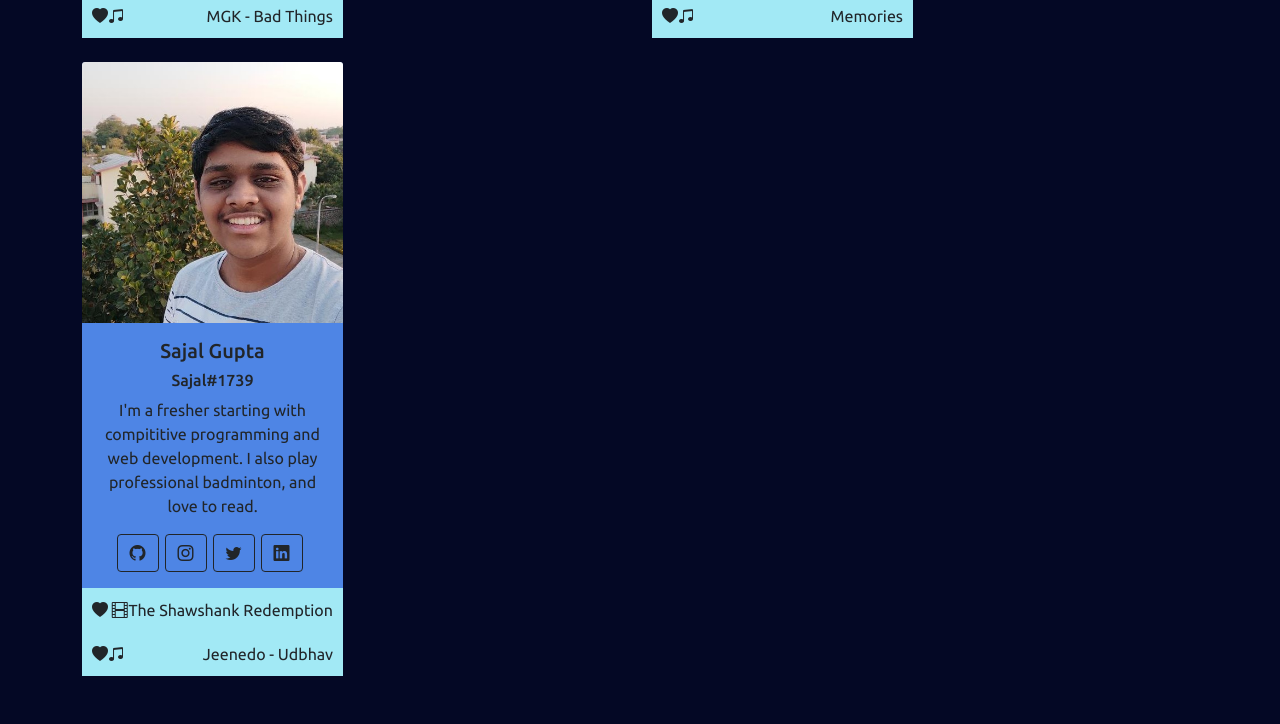
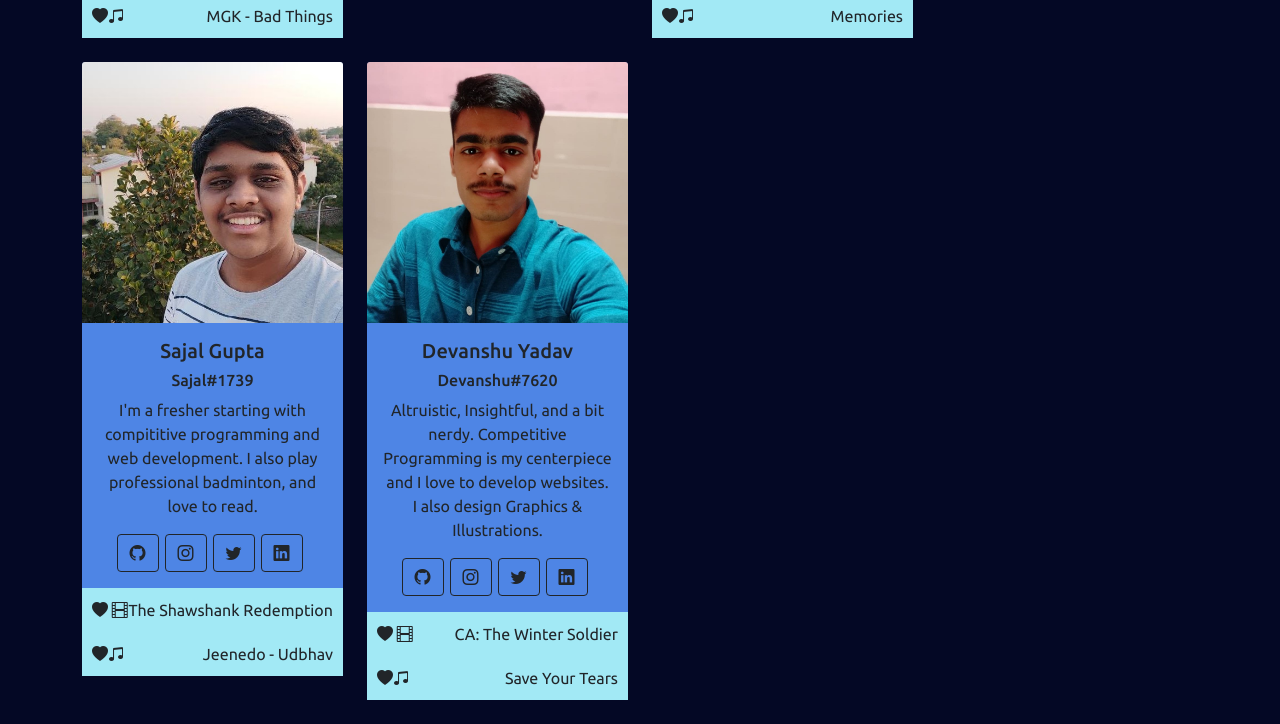
Before and after one commit to mizanxali/GWL-elecTRON, a plain HTML site: page index.html in a window 1280 px wide. Shown: the part 791-1515 px from the top of the page. Before the commit the page ends 1491 px from the top, so only its background shows below. Drawn offline with nearby package versions, Linux system fonts and the light colour scheme.

Commit message:
Added my card

```diff
--- a/index.html
+++ b/index.html
@@ -112,6 +112,24 @@
                     <div class="fav-song"><span><i class="bi bi-heart-fill"></i><i class="bi bi-music-note-beamed"></i></span><span>Jeenedo - Udbhav</span></div>
                 </div>
             </div>
+            <div class="col-sm-12 col-md-6 col-lg-4 col-xl-3 mb-4">
+                <div class="card member_card" style="width: 100%;">
+                    <img src="images/Devanshu.jpg" class="card-img-top">
+                    <div class="card-body">
+                      <h5 class="card-title">Devanshu Yadav</h5>
+                      <h6>Devanshu#7620</h6>
+                      <p class="card-text">Altruistic, Insightful, and a bit nerdy. Competitive Programming is my centerpiece and I love to develop websites. I also design Graphics & Illustrations.  </p>
+                      <div class="btn-group" role="group">
+                        <a href="https://github.com/devanshuyadav"><button type="button" class="btn btn-outline-dark"><i class="bi bi-github"></i></button></a>
+                        <a href="https://www.instagram.com/devanshuyadav16/"><button type="button" class="btn btn-outline-dark"><i class="bi bi-instagram"></i></button></a>
+                        <a href="https://twitter.com/thevanshu_yadav"><button type="button" class="btn btn-outline-dark"><i class="bi bi-twitter"></i></button></a>
+                        <a href="https://www.linkedin.com/in/devanshu-yadav-1635991b4/"><button type="button" class="btn btn-outline-dark"><i class="bi bi-linkedin"></i></button></a>
+                        </div>
+                    </div>
+                    <div class="fav-movie"><span><i class="bi bi-heart-fill"></i> <i class="bi bi-film"></i></span><span>CA: The Winter Soldier</span></div>
+                    <div class="fav-song"><span><i class="bi bi-heart-fill"></i><i class="bi bi-music-note-beamed"></i></span><span>Save Your Tears</span></div>
+                </div>
+            </div>
             <!-- ADD YOUR CARD ABOVE THIS LINE! :D -->
         </div>
     </div>
```
Also changed, not shown: images/Devanshu.jpg (added).
